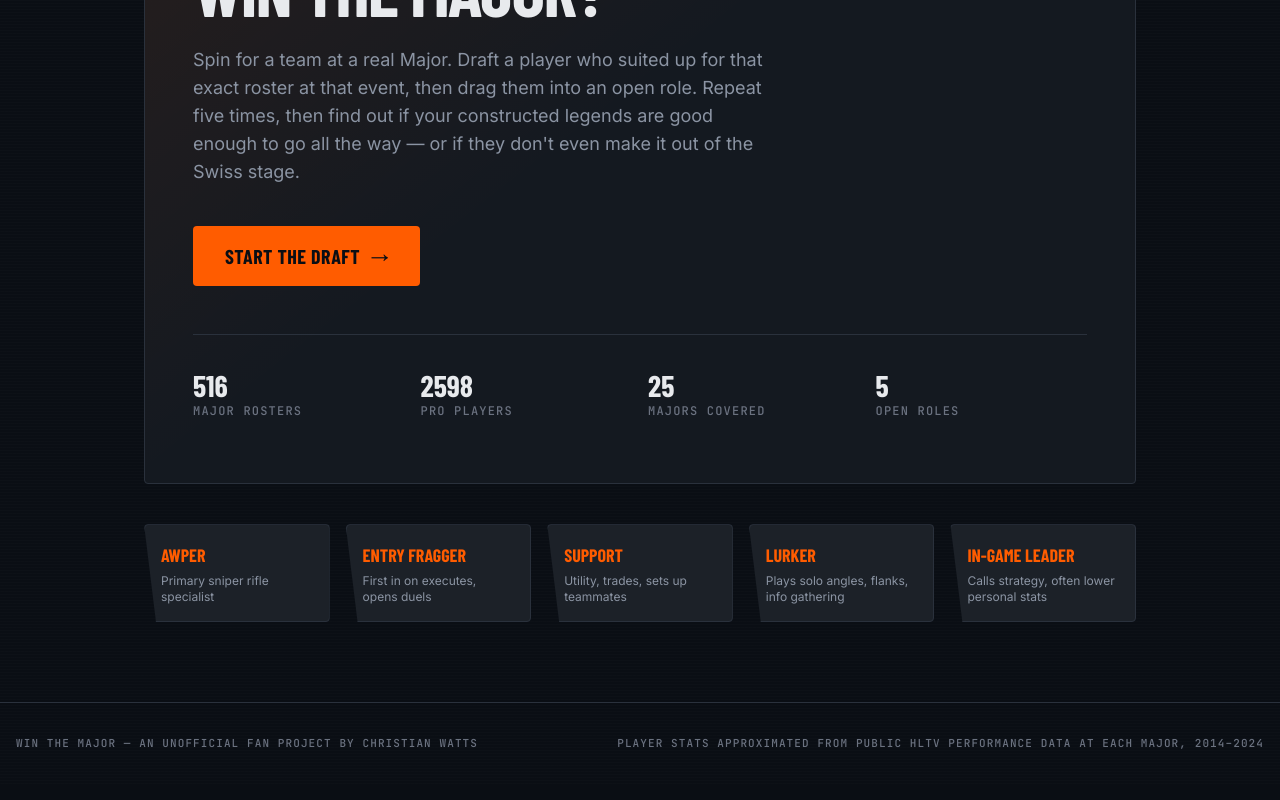
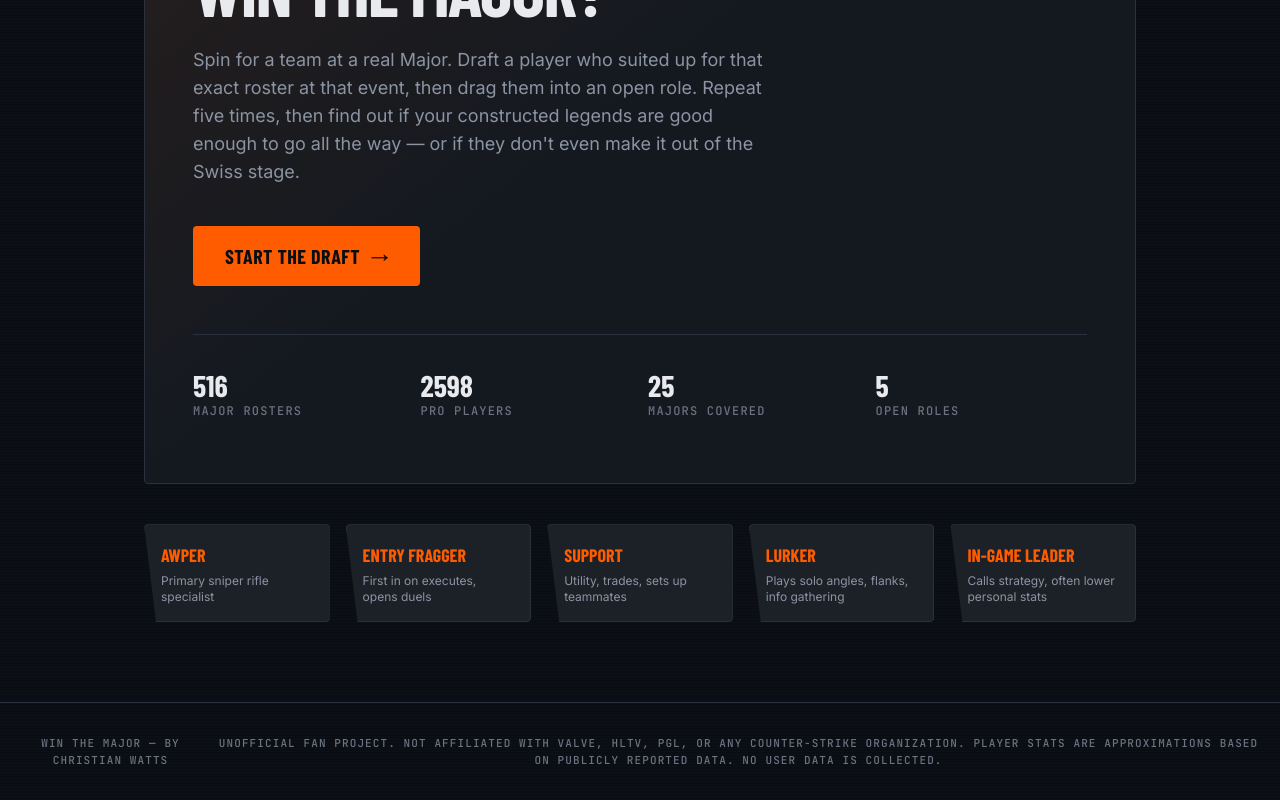
Before and after one commit to Christian-Watts-2003/win-the-major-game, a React (Vite) app in the folder app/: page / in a window 1280 px wide. Shown: the part 429-1229 px from the top of the page. Built offline with nearby package versions, Linux system fonts and the light colour scheme; a web font is replaced by a local one.

Commit message:
Update App.jsx

```diff
--- a/app/src/App.jsx
+++ b/app/src/App.jsx
@@ -330,8 +330,8 @@ function Footer() {
   return (
     <footer className="border-t border-broadcast-line px-4 py-8">
       <div className="mx-auto flex max-w-7xl flex-col items-center gap-2 text-center font-mono text-[11px] uppercase tracking-widest text-broadcast-muted sm:flex-row sm:justify-between">
-        <span>Win The Major — an unofficial fan project by Christian Watts</span>
-        <span>Player stats approximated from public HLTV performance data at each Major, 2014–2024</span>
+        <span>Win The Major — by Christian Watts</span>
+        <span>Unofficial fan project. Not affiliated with Valve, HLTV, PGL, or any Counter-Strike organization. Player stats are approximations based on publicly reported data. No user data is collected.</span>
       </div>
     </footer>
   );
```
